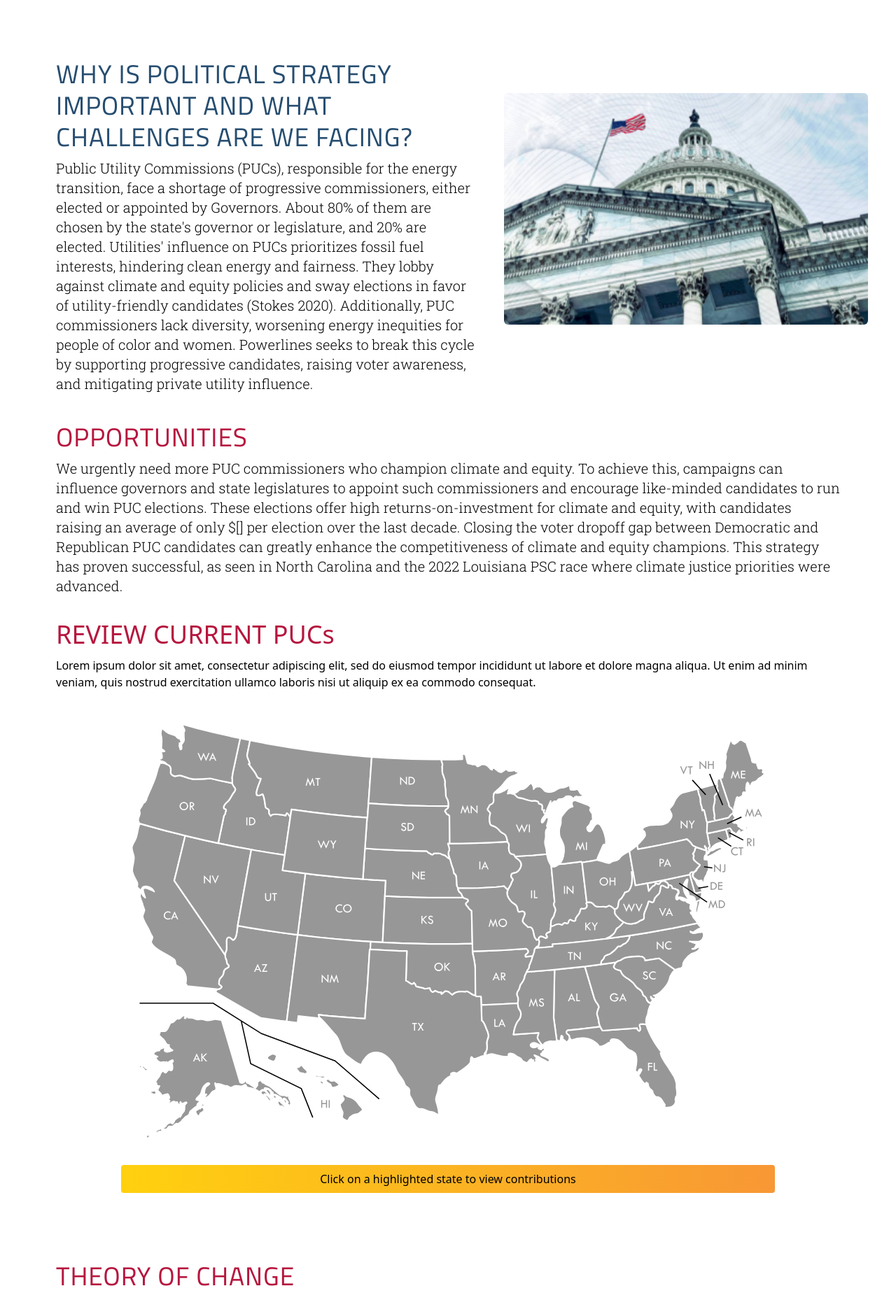
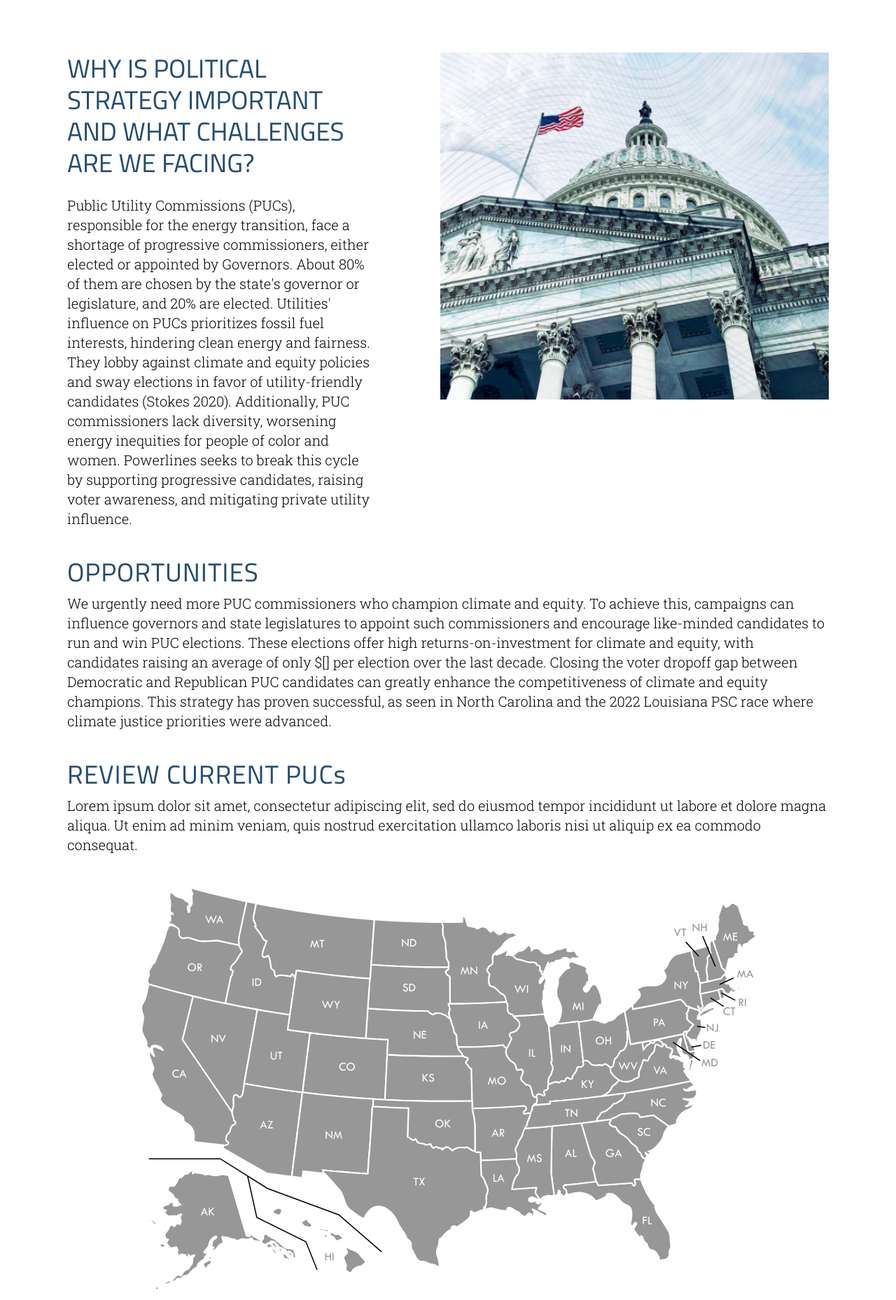
Before and after one commit to wolfy1313/powerlines-website, a Next.js app: page /political-strategy in a window 1280 px wide. Shown: the part 400-2258 px from the top of the page at 70% size. Built offline with nearby package versions, Linux system fonts and the light colour scheme.

Commit message:
added a click event function to the interactive map that highlights the state that was selected

```diff
--- a/src/app/globals.css
+++ b/src/app/globals.css
@@ -37,6 +37,12 @@
     fill: #F89735;
   }
 
+  .state.active {
+    fill: #FFD00F;
+  }
+
+
+
 
 
   .label {
--- a/src/components/TOCOpportunitiesComponent.tsx
+++ b/src/components/TOCSectionComponent.tsx
@@ -4,19 +4,19 @@ import { Cairo, Roboto_Slab } from "next/font/google";
 const cairo = Cairo({ subsets: ["latin"] });
 const robotoSlab = Roboto_Slab({ subsets: ["latin"] });
 
-interface TOCOpportunitiesComponentProps {
+interface TOCSectionComponentProps {
   header: string;
   content: string;
 }
 
-const TOCOpportunitiesComponent: React.FC<TOCOpportunitiesComponentProps> = ({
+const TOCSectionComponent: React.FC<TOCSectionComponentProps> = ({
   header,
   content,
 }) => {
   return (
-    <section className="min-w-screen max-w-screen px-20 my-10">
+    <section className="min-w-screen max-w-screen my-10">
       <h1
-        className={`md:text-[37px] md:font-semi-bold md:leading-[45px] md:tracking-wide text-[21px] font-normal mb-2 text-primary ${cairo.className}`}
+        className={`md:text-[37px] md:font-semi-bold md:leading-[45px] md:tracking-wide text-[21px] font-normal mb-2 text-blue-dark ${cairo.className}`}
       >
         {header}
       </h1>
@@ -29,4 +29,4 @@ const TOCOpportunitiesComponent: React.FC<TOCOpportunitiesComponentProps> = ({
   );
 };
 
-export default TOCOpportunitiesComponent;
+export default TOCSectionComponent;
--- a/src/components/TwoColumnLayoutWithImage.tsx
+++ b/src/components/TwoColumnLayoutWithImage.tsx
@@ -24,46 +24,37 @@ const TwoColumnLayoutWithImage: React.FC<TwoColumnLayoutWithImageProps> = ({
   alt,
 }) => {
   return (
-    <section className="min-w-full max-w-full mx-auto">
-      <section className="flex flex-col lg:flex-row bg-white px-20 lg:pr-0 my-10">
-        {/*
-Text Column  */}
-        <section className="w-full sm:w-full flex items-center md:order-1 order-1 justify-center h-auto order-2 ">
-          <section className=" mt-0 md:mt-12">
-            {/* Header hidden on small screens, shown on medium and larger screens */}
-            <h2
-              className={`md:text-[37px] md:font-semi-bold md:leading-[45px] md:tracking-wide text-[21px] mb-2 ${cairo.className} text-blue-dark`}
-            >
+    <div className="flex justify-between md:mt-20">
+
+      {/* Text column  */}
+      <section className="w-1/2">
+        <h2 className={`md:text-[37px] md:font-semi-bold md:leading-[45px] text-[21px] mb-6 ${cairo.className} text-blue-dark pr-28`}>
           {header}
         </h2>
-            <p
-              className={`text-base md:text-xl font-light leading-6  ${robotoSlab.className}`}
-            >
+        <p className={`md:text-xl font-light leading-8  ${robotoSlab.className} pr-24`}>
           {body}
-            </p>{" "}
+        </p>
         {body2 && (
           <p
-                className={`text-base md:text-sm font-light leading-9 mt-8 ${robotoSlab.className}`}
+            className={`md:text-sm font-light leading-9 mt-8 ${robotoSlab.className}`}
           >
             {body2}
           </p>
         )}
       </section>
-        </section>
+
       {/* Image Column  */}
-        <section className="w-full flex items-center mt-5 lg:mt-0 sm:w-full order-2 ">
-          <section className=" w-full sm:min-w-*[186px] h-auto md:max-w-*[555px] md:max-h-*[356px] md:mx-10 flex justify-center">
+      <section className="">
         <Image
           width={width}
           height={height}
           src={imageSrc}
           alt={alt}
-              className="rounded-md"
+          layout="responsive"
+          className=""
         />
       </section>
-        </section>
-      </section>
-    </section>
+    </div>
   );
 };
 
--- a/src/components/USMap.tsx
+++ b/src/components/USMap.tsx
@@ -1,7 +1,8 @@
 // This is a client component
 "use client";
+
 import React, { useState } from 'react';
-import Image from 'next/image'
+import Image from 'next/image';
 
 interface PopupPosition {
   x: number;
@@ -19,9 +20,31 @@ interface StatePUCInfo {
   politicians: Politician[];
 }
 
+/////////////// This is an idea to make the code dryer, but will require hours of manual input//////////
+// interface StateData {
+//   id: string;
+//   path: string;
+//   className: string;
+// }
+
+
+// Array of state data
+// const statesData: StateData[] = [
+// 	{
+// 		id: 'az',
+// 		path: 'M162.132,198.699l-15.196-1.997  l-14.674-2.169l-15.023-2.435l-10.158-1.822c-0.62,3.42-0.501,8.78-2.431,11.679c-2.81,4.219-3.006-2.435-6.425-0.826  c-2.25,1.061-1.122,5.029-1.303,7.209c-0.095,1.146,0.092,2.955-0.086,3.994c-0.332,1.914-1.21,2.011-1.303,4.861  c0,3.603,0.756,3.233,1.216,4.948c0.185,0.693,0.448,1.646,0.39,2.345c-0.097,1.176,1.344,1.356,1.693,2.347  c0.818,2.3-1.586,1.942-3.212,3.387c-1.641,1.455-1.243,2.817-1.822,4.772c-0.592,1.996-2.716,3.05-3.388,4.604  c-0.305,0.703-0.785,3.846-0.433,4.604c0.318,0.688,3.934,1.926,1.432,3.517c-1.271,0.808-1.118,1.043-2.823,0.912  c0,0-1.763,1.269-1.65,2.776l2.779,1.651l23.357,13.461l15.284,8.595l17.798,2.517l5.905,0.696l0,0L162.132,198.699',
+// 		className: 'state west',
+// 	},
+// 	{
+// 		id: 'ca',
+// 		path: 'M96.748,222.144  c0.185,0.693,0.448,1.646,0.39,2.345c-0.097,1.177,1.344,1.356,1.693,2.347c0.818,2.3-1.586,1.942-3.212,3.387  c-1.641,1.455-1.243,2.817-1.822,4.772c-0.592,1.996-2.716,3.05-3.388,4.604c-0.305,0.703-0.785,3.846-0.433,4.604  c0.318,0.688,3.934,1.926,1.432,3.517c-1.271,0.808-1.118,1.043-2.823,0.912l-27.872-2.867c0,0-0.673-1.362-1.478-2.168  c1.409-5.276-0.117-10.894-4.472-14.459c-0.903-0.739-3.982-2.321-4.296-2.737c-1.172-1.727,0.021-3.883-1.737-5.207  c-6.78-5.102-18.361-8.845-21.1-15.543c-0.58-1.414,2.115-3.863,1.041-5.341c-1.726-2.375-1.615-3.082-2.952-5.947  c-1.502-3.219-5.67-9.258-5.904-12.592c-0.088-1.246,1.648-4.891,1.648-5.557c0.057-0.73-1.318-3.917-1.476-4.599  c-0.678-4.443-5.298-8.979-0.609-12.854c-0.171,3.296,0.446,3.681,2.779,5.818c-0.459-1.695-2.857-7.266-1.649-8.42  c1.649-1.576,8.896,1.932,9.812,2.777c-1.028-1.968-1.028-1.968-2.17-2.777c-1.143-0.81-8.885-5.013-9.726,2.169  c-1.668-1.569-3.582-3.166-3.675-3.733c0-0.526,0.29-0.997,0.29-2.864c0-2.068-3.285-5.425-4.604-10.595  c-1.238-4.856,2.664-10.349,1.042-15.542c-2.604-8.336-1.955-7.449,1.476-14.153c2.489-4.861,2.129-11.252,4.254-14.935  l22.577,6.251l19.103,4.862l-7.728,31.868l-2.346,9.376l32.823,47.844l13.893,20.493C95.532,220.797,96.288,220.429,96.748,222.144z  ',
+// 		className: 'state west westcoast',
+// 	},
+// ];
+
+
 // this is dummy data, we need to setup axios calls to a backend server to pull current up to date data
 const fetchDataForState = async (stateId: string): Promise<StatePUCInfo> => {
-	// Simulate fetching data. Replace this with actual fetch request.
 	const mockData: Record<string, StatePUCInfo> = {
 	  az: {
 		stateName: 'Arizona',
@@ -35,6 +58,17 @@ const fetchDataForState = async (stateId: string): Promise<StatePUCInfo> => {
 			{ name: 'Lea M. Peterson' },
 		  ],
 	  },
+	  ca: {
+		stateName: 'California',
+		membersCount: 4,
+		stateGovernor: 'John Doe (D)',
+		politicians: [
+			{ name: 'Anna Tovar' },
+			{ name: 'Jim O\'Connor' },
+			{ name: 'Kevin Thompson' },
+			{ name: 'Nick Myers' },
+		  ],
+	  },
 	  // other states ...
 	};
 
@@ -46,12 +80,19 @@ const fetchDataForState = async (stateId: string): Promise<StatePUCInfo> => {
 	};
   };
 
+
+
+
 const USMap: React.FC = () => {
+	 // State hooks
 	 const [showPopup, setShowPopup] = useState<boolean>(false);
-	// Replace the existing popupContent declaration with this
 	 const [popupContent, setPopupContent] = useState<StatePUCInfo | null>(null);
 	 const [popupPosition, setPopupPosition] = useState<PopupPosition>({ x: 0, y: 0 });
+	 const [activeStateId, setActiveStateId] = useState<string | null>(null);
 
+	////////////////// functions//////////////////////////////
+
+	// hover function
 	const handleMouseOver = async (event: React.MouseEvent<SVGPathElement>, stateId: string) => {
 		const data = await fetchDataForState(stateId);
 		setPopupContent(data);
@@ -65,6 +106,13 @@ const USMap: React.FC = () => {
   	const handleMouseOut = () => {
     	setShowPopup(false);
   	};
+
+	//   map click event function
+	const handleStateClick = (stateId: string) => {
+		setActiveStateId(activeStateId === stateId ? null : stateId);
+	  };
+
+
 
     return (
       <div className='mx-auto w-full'>
@@ -82,6 +130,18 @@ const USMap: React.FC = () => {
         xmlSpace="preserve"
         >
 
+		{/* click events for dry functions */}
+		{/* {statesData.map((state) => (
+          <path
+            key={state.id}
+            id={state.id}
+            className={`${state.className} ${activeStateId === state.id ? 'active' : ''}`}
+            onMouseOver={(e) => handleMouseOver(e, state.id)}
+            onMouseOut={handleMouseOut}
+            onClick={() => handleStateClick(state.id)}
+            d={state.path}
+          />
+        ))} */}
 
 <rect id="background" fill="none" width="600" height="400"/>
 
@@ -112,10 +172,12 @@ const USMap: React.FC = () => {
 
 <path id="ar" className="state south" d="M372.525,232.822  c0,0,0.545-1.746,1.477-2.678c0,0,0.761-0.773,0.813-2.043c0,0-0.162-1.351,0.627-2.402c0,0,1.603-3.522,2.645-7.549l-6.514,0.692  c-0.377-0.824-0.522-1.106,0.053-1.896c0.554-0.76,1.289-1.023,1.84-1.711c1.163-1.449-0.041-2.977-1.371-3.774l-20.318,1.303  l-17.803,0.782l-11.201,0.261c0,0-0.019,1.649,0.647,4.046c0,0,1.567,6.805,1.784,11.758l0.164,25.072v-0.021  c0.313,0.145,0.576,0.324,0.879,0.563c0.535,0.431,3.074-0.188,4.254,0.261l0.262,7.641l14.5-0.521l19.102-1.039  c0.531-3.121,0.177-5.56,0.177-5.56c-1.509-1.946-0.525-4.86-0.525-4.86s0.862-1.496,1.353-2.195c0,0,0.845-1.932,1.012-3.034  c0,0,0.189-1.461,1.262-2.345c0,0,2.192-2.811,2.924-5.607c0,0,0.148-1.234,0.461-2.048  C371.021,235.917,372.425,232.998,372.525,232.822z"/>
 
+
 <path id="az"
-className="state west"
+className={`state west ${activeStateId === 'az' ? 'active' : ''}`}
 onMouseOver={(e) => handleMouseOver(e, 'az')}
 onMouseOut={handleMouseOut}
+onClick={() => handleStateClick('az')}
 d="M162.132,198.699l-15.196-1.997  l-14.674-2.169l-15.023-2.435l-10.158-1.822c-0.62,3.42-0.501,8.78-2.431,11.679c-2.81,4.219-3.006-2.435-6.425-0.826  c-2.25,1.061-1.122,5.029-1.303,7.209c-0.095,1.146,0.092,2.955-0.086,3.994c-0.332,1.914-1.21,2.011-1.303,4.861  c0,3.603,0.756,3.233,1.216,4.948c0.185,0.693,0.448,1.646,0.39,2.345c-0.097,1.176,1.344,1.356,1.693,2.347  c0.818,2.3-1.586,1.942-3.212,3.387c-1.641,1.455-1.243,2.817-1.822,4.772c-0.592,1.996-2.716,3.05-3.388,4.604  c-0.305,0.703-0.785,3.846-0.433,4.604c0.318,0.688,3.934,1.926,1.432,3.517c-1.271,0.808-1.118,1.043-2.823,0.912  c0,0-1.763,1.269-1.65,2.776l2.779,1.651l23.357,13.461l15.284,8.595l17.798,2.517l5.905,0.696l0,0L162.132,198.699"/>
 
 {/* California  Data*/}
@@ -123,7 +185,10 @@ d="M162.132,198.699l-15.196-1.997  l-14.674-2.169l-15.023-2.435l-10.158-1.822c-0
     {/* California State */}
     <path
         id="ca"
-        className="state west westcoast"
+		className={`state west westcoast ${activeStateId === 'ca' ? 'active' : ''}`}
+		onMouseOver={(e) => handleMouseOver(e, 'ca')}
+		onMouseOut={handleMouseOut}
+		onClick={() => handleStateClick('ca')}
         d="M96.748,222.144  c0.185,0.693,0.448,1.646,0.39,2.345c-0.097,1.177,1.344,1.356,1.693,2.347c0.818,2.3-1.586,1.942-3.212,3.387  c-1.641,1.455-1.243,2.817-1.822,4.772c-0.592,1.996-2.716,3.05-3.388,4.604c-0.305,0.703-0.785,3.846-0.433,4.604  c0.318,0.688,3.934,1.926,1.432,3.517c-1.271,0.808-1.118,1.043-2.823,0.912l-27.872-2.867c0,0-0.673-1.362-1.478-2.168  c1.409-5.276-0.117-10.894-4.472-14.459c-0.903-0.739-3.982-2.321-4.296-2.737c-1.172-1.727,0.021-3.883-1.737-5.207  c-6.78-5.102-18.361-8.845-21.1-15.543c-0.58-1.414,2.115-3.863,1.041-5.341c-1.726-2.375-1.615-3.082-2.952-5.947  c-1.502-3.219-5.67-9.258-5.904-12.592c-0.088-1.246,1.648-4.891,1.648-5.557c0.057-0.73-1.318-3.917-1.476-4.599  c-0.678-4.443-5.298-8.979-0.609-12.854c-0.171,3.296,0.446,3.681,2.779,5.818c-0.459-1.695-2.857-7.266-1.649-8.42  c1.649-1.576,8.896,1.932,9.812,2.777c-1.028-1.968-1.028-1.968-2.17-2.777c-1.143-0.81-8.885-5.013-9.726,2.169  c-1.668-1.569-3.582-3.166-3.675-3.733c0-0.526,0.29-0.997,0.29-2.864c0-2.068-3.285-5.425-4.604-10.595  c-1.238-4.856,2.664-10.349,1.042-15.542c-2.604-8.336-1.955-7.449,1.476-14.153c2.489-4.861,2.129-11.252,4.254-14.935  l22.577,6.251l19.103,4.862l-7.728,31.868l-2.346,9.376l32.823,47.844l13.893,20.493C95.532,220.797,96.288,220.429,96.748,222.144z  "
     />
     {/* California text*/}
--- a/src/pages/ModelLegislation.tsx
+++ b/src/pages/ModelLegislation.tsx
@@ -9,7 +9,7 @@ import {
   TOCOutcomesComponentProps,
   bulletPoint,
 } from "@/types/global";
-import TOCOpportunitiesComponent from "@/components/TOCOpportunitiesComponent";
+import TOCSectionComponent from "@/components/TOCSectionComponent";
 import TOCBodyList from "@/components/TOCBodyList";
 import ResourcesComponent from "@/components/ResourcesComponent";
 const OutcomeCardsData: OutcomeCardProps[] = [
@@ -70,7 +70,7 @@ function ModelLegislation() {
         imageSrc="/ModelLegislationImage.svg"
         alt="monument place holder"
       />
-      <TOCOpportunitiesComponent
+      <TOCSectionComponent
         header="OPPORTUNITIES"
         content="We urgently need more PUC commissioners who champion climate and equity. To achieve this, campaigns can influence governors and state legislatures to appoint such commissioners and encourage like-minded candidates to run and win PUC elections. These elections offer high returns-on-investment for climate and equity, with candidates raising an average of only $[] per election over the last decade. Closing the voter dropoff gap between Democratic and Republican PUC candidates can greatly enhance the competitiveness of climate and equity champions. This strategy has proven successful, as seen in North Carolina and the 2022 Louisiana PSC race where climate justice priorities were advanced."
       />
--- a/src/pages/PoliticalStrategy.tsx
+++ b/src/pages/PoliticalStrategy.tsx
@@ -9,7 +9,7 @@ import {
   TOCOutcomesComponentProps,
   bulletPoint
 } from '@/types/global'
-import TOCOpportunitiesComponent from '@/components/TOCOpportunitiesComponent'
+import TOCSectionComponent from '@/components/TOCSectionComponent'
 
 const USMap = React.lazy(() => import('../components/USMap'));
 
@@ -58,35 +58,36 @@ const bulletPoints: bulletPoint[] = [
 
 function PoliticalStrategy() {
   return (
-    <div>
+    <div className=''>
       <TOCHeaderComponent
         header="THEORY OF CHANGE"
         pageTitle="POLITICAL STRATEGY"
       />
+      <div className='mx-24'>
       <TwoColumnLayoutWithImage
         header="WHY IS POLITICAL STRATEGY IMPORTANT AND WHAT CHALLENGES ARE WE FACING?"
         body="Public Utility Commissions (PUCs), responsible for the energy transition, face a shortage of progressive commissioners, either elected or appointed by Governors.  About 80% of them are chosen by the state's governor or legislature, and 20% are elected. Utilities' influence on PUCs prioritizes fossil fuel interests, hindering clean energy and fairness. They lobby against climate and equity policies and sway elections in favor of utility-friendly candidates (Stokes 2020). Additionally, PUC commissioners lack diversity, worsening energy inequities for people of color and women. Powerlines seeks to break this cycle by supporting progressive candidates, raising voter awareness, and mitigating private utility influence."
-        width="608"
-        height="385"
-        imageSrc="/monumentPlaceholder.png"
+        width="566"
+        height="506"
+        imageSrc="/monumentPlaceholder.svg"
         alt="monument place holder"
       />
-      <TOCOpportunitiesComponent
+      <TOCSectionComponent
         header="OPPORTUNITIES"
         content="We urgently need more PUC commissioners who champion climate and equity. To achieve this, campaigns can influence governors and state legislatures to appoint such commissioners and encourage like-minded candidates to run and win PUC elections. These elections offer high returns-on-investment for climate and equity, with candidates raising an average of only $[] per election over the last decade. Closing the voter dropoff gap between Democratic and Republican PUC candidates can greatly enhance the competitiveness of climate and equity champions. This strategy has proven successful, as seen in North Carolina and the 2022 Louisiana PSC race where climate justice priorities were advanced."
       />
 
-      {/* REVIEW CURRENT PUCs section*/}
-      <section className='mb-24 mt-4 mx-20'>
-
-        {/* Header and sub-header */}
-        <div>
-          <h1 className={`text-4xl font-normal leading-8 mb-4 text-[#B6163E]`}>REVIEW CURRENT PUCs</h1>
-          <p className='font-normal'>Lorem ipsum dolor sit amet, consectetur adipiscing elit, sed do eiusmod tempor incididunt ut labore et dolore magna aliqua. Ut enim ad minim veniam, quis nostrud exercitation ullamco laboris nisi ut aliquip ex ea commodo consequat.</p>
-        </div>
+      {/* REVIEW CURRENT PUCs */}
+      <section className='mb-24 mt-4'>
+        <TOCSectionComponent
+        header="REVIEW CURRENT PUCs"
+        content="Lorem ipsum dolor sit amet, consectetur adipiscing elit, sed do eiusmod tempor incididunt ut labore et dolore magna aliqua. Ut enim ad minim veniam, quis nostrud exercitation ullamco laboris nisi ut aliquip ex ea commodo consequat."
+      />
 
         {/* Map Section */}
-        <section className='flex flex-col w-5/6 mx-auto mt-10'>
+        <div className='flex flex-col w-5/6 mx-auto mt-10'>
+
+          {/* map */}
           <div className='w-full'>
             <Suspense fallback={<div>Loading...</div>}>
               <USMap />
@@ -94,12 +95,13 @@ function PoliticalStrategy() {
           </div>
 
           {/* buttons container */}
-          <div className='text-center mt-4'>
-            <button className='w-full py-2 gradient-1 rounded'>
+          <div className='text-center mt-4 mx-4'>
+            <button className='w-full py-2 gradient-1 rounded-md cursor-default'>
               Click on a highlighted state to view contributions
             </button>
           </div>
-        </section>
+
+        </div>
       </section>
 
       <TOCBodyList
@@ -114,6 +116,7 @@ function PoliticalStrategy() {
         content="Lorem ipsum dolor sit amet, consectetur adipiscing elit, sed do eiusmod tempor incididunt ut labore et dolore magna aliqua. Ut enim ad minim veniam, quis nostrud exercitation ullamco laboris nisi ut aliquip ex ea commodo consequat. Duis aute irure dolor in reprehenderit in voluptate velit esse cillum dolore eu fugiat nulla pariatur. Excepteur sint occaecat cupidatat non proident, sunt in culpa qui officia deserunt mollit anim id est laborum."
         OutcomesCards={OutcomeCardsData}
       />
+      </div>
     </div>
   )
 }
```
Also changed, not shown: public/monumentPlaceholder.png (deleted), public/monumentPlaceholder.svg (added). Lines whose indentation alone changed are shown as unchanged.
